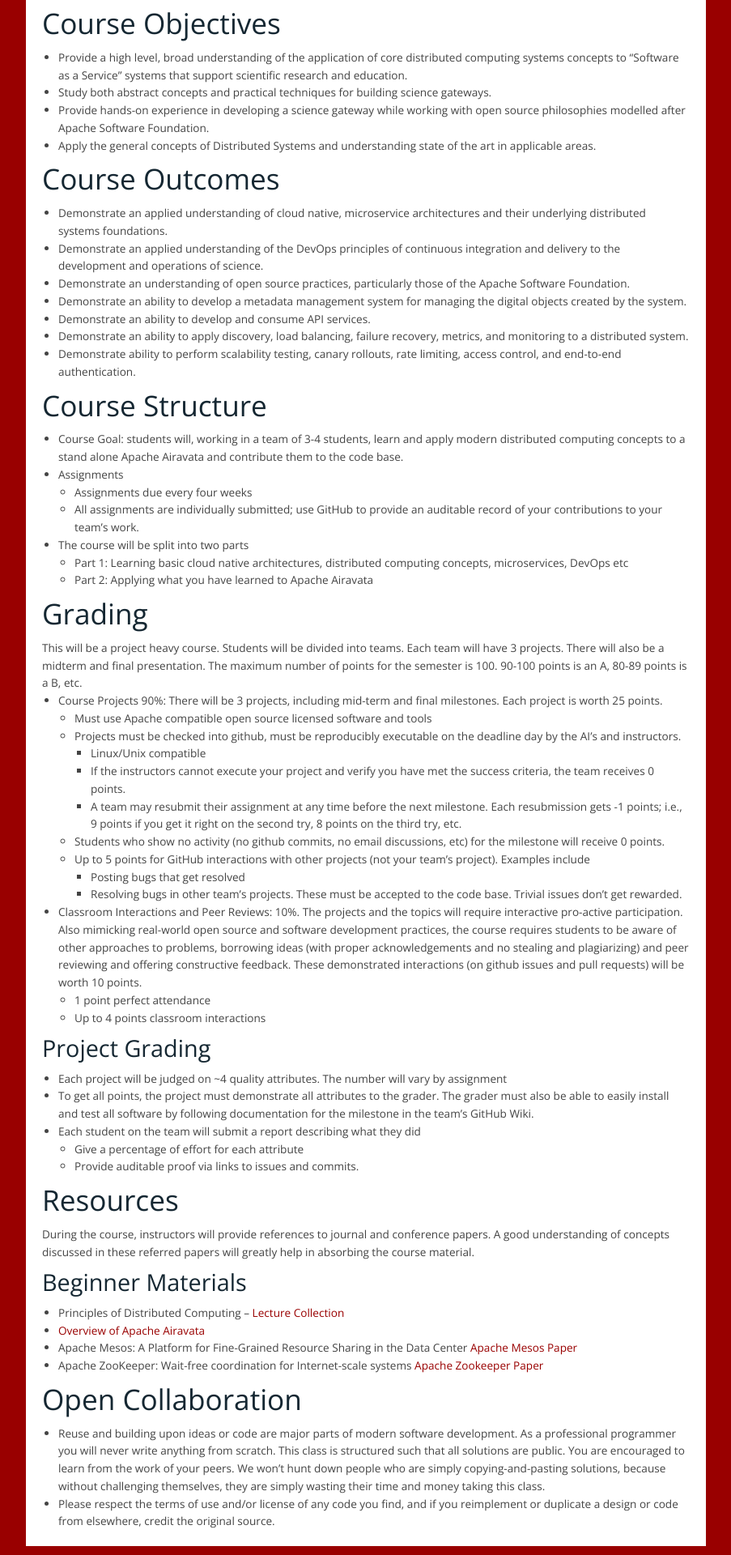
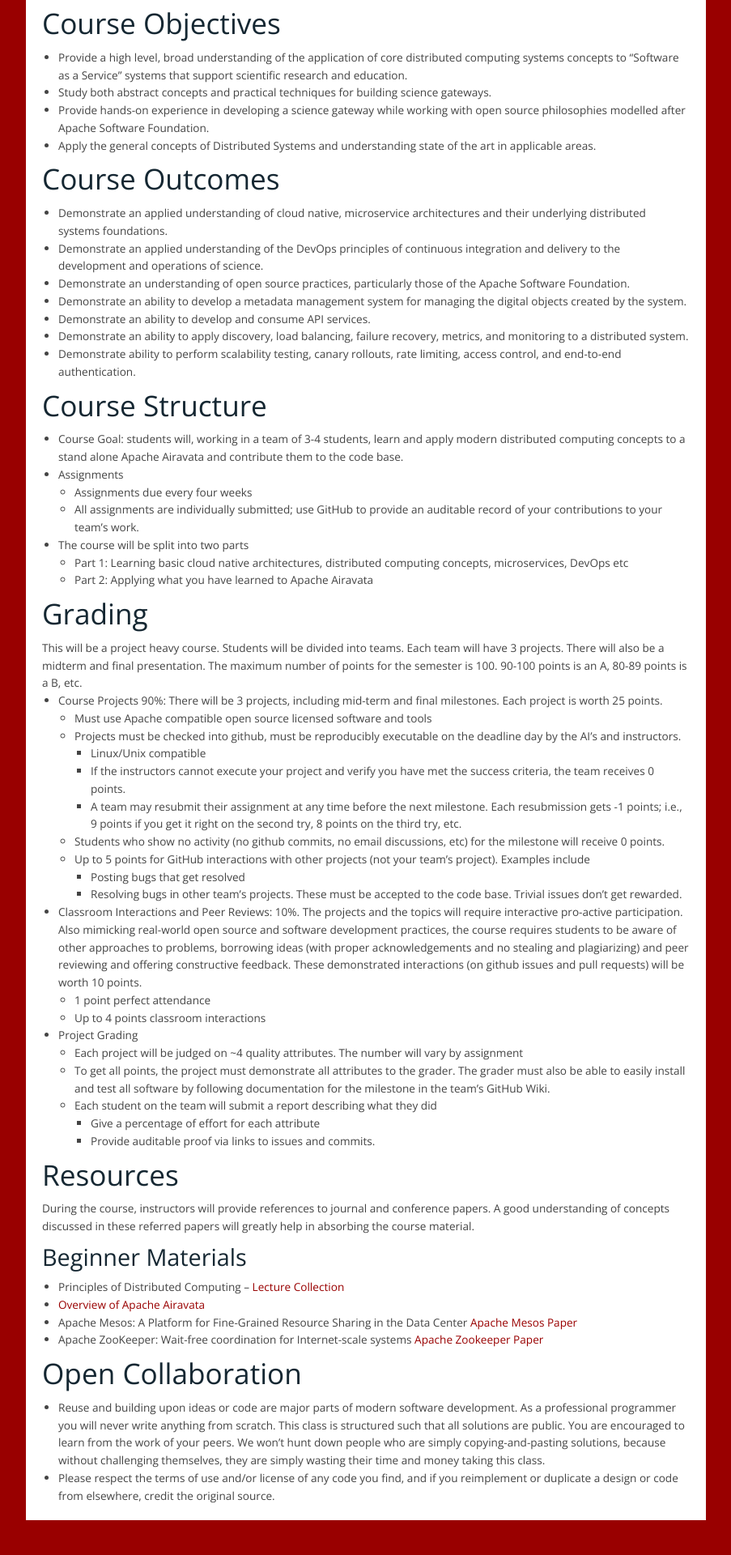
Before and after one commit to airavata-courses/airavata-courses.github.io, a Jekyll site: the page built from index.md, in a window 1280 px wide. Shown: the part 1099-3019 px from the top of the page at 81% size, without its empty margins (258-1161 px from the left). Built offline with Jekyll 4.4.1, drawn with Linux system fonts in a browser that asks for light colours; our own code applies the rules of GitHub Pages for plain Markdown files; after the commit the page ends 2987 px from its top, so only the background shows below that.

Commit message:
adding line breaks

```diff
--- a/index.md
+++ b/index.md
@@ -16,6 +16,7 @@
 ## Course Overview
 Distributed software systems use software components operating on multiple, coordinated computing resources to handle large amounts of data, provide resilience by removing single points of failure, and achieve better performance than single-component systems. Such systems form the backbone of enormously scalable cloud-based software systems that power social networks, e-commerce, streaming media services, and many others; however, many of the core concepts for distributed systems that underlie the modern services go back decades and need to be understood in order to build new systems.
 
+
 Inherently, distributed systems face challenges that can be categorized as follows:
 * Scalability: How well does the system scale as it adds more resources? What are the overheads for management and coordination as the system grows?
 * Efficiency: System handles large amount of data, so performance is important
@@ -26,7 +27,9 @@
 * User Environments: How can user environments be developed at scale? How can they efficiently evolve as the underlying system evolves?
 * Security: how can these systems be operated securely? How can security problems be detected?
 
+
 As an applied course, the students will get an opportunity to work with concrete instances of distributed systems. Science gateways are distributed computing environments that enable scientists to conduct computational experiments on computing clouds and supercomputers and have revolutionized bioinformatics, computational chemistry, nano-engineering, atmospheric science and other scientific fields by bringing unprecedented computing power to a broad community of scientists. Gateways are interesting topics in their own right. Modern gateway systems utilize microservice architectures and DevOps principles in their design and operations, adopting lessons learned from cloud-based Software as a Service activities.
+
 
 In this course, students will be divided into development teams, and each team will build a distributed system software as a service system from scratch. Teams will be encouraged to explore alternative technologies and ways for building systems as well as learning DevOps principles such as containerization, continuous integration, and continuous deployment for deploying robust cloud services. Students will also be introduced to the Apache Software Foundation’s open community governance principles for open source software and will learn how to effectively interact with Apache Software Foundation projects in order to become committers and project management committee members. Finally, the students will have an opportunity to apply the learning to Apache Airavata based Science Gateways.
 
@@ -57,6 +60,7 @@
 ## Grading
 This will be a project heavy course. Students will be divided into teams. Each team will have 3 projects.  There will also be a midterm and final presentation. The maximum number of points for the semester is 100.  90-100 points is an A, 80-89 points is a B, etc.
 
+
 * Course Projects 90%:  There will be 3 projects, including mid-term and final milestones.  Each project is worth 25 points.
     * Must use Apache compatible open source licensed software and tools
     * Projects must be checked into github, must be reproducibly executable on the deadline day by the AI’s and instructors.
@@ -72,12 +76,12 @@
     * 1 point perfect attendance
     * Up to 4 points classroom interactions
 
-### Project Grading
-* Each project will be judged on ~4 quality attributes. The number will vary by assignment
-* To get all points, the project must demonstrate all attributes to the grader.  The grader must also be able to easily install and test all software by following documentation for the milestone in the team’s GitHub Wiki.
-* Each student on the team will submit a report describing what they did
-    * Give a percentage of effort for each attribute
-    * Provide auditable proof via links to issues and commits.
+* Project Grading
+    * Each project will be judged on ~4 quality attributes. The number will vary by assignment
+    * To get all points, the project must demonstrate all attributes to the grader.  The grader must also be able to easily install and test all software by following documentation for the milestone in the team’s GitHub Wiki.
+    * Each student on the team will submit a report describing what they did
+        * Give a percentage of effort for each attribute
+        * Provide auditable proof via links to issues and commits.
 
 ## Resources
 
```
